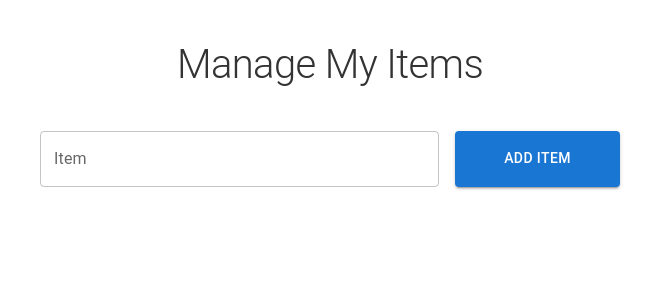
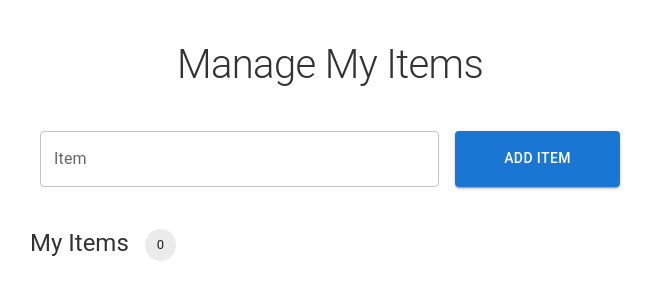
Before and after one commit to ayaanqui/northwestern-prog-test, a React (Create React App) app: page / in a window 1280 px wide. Shown: the top 300 px of the page, without its empty margins (310-962 px from the left). Built offline with nearby package versions, Linux system fonts and the light colour scheme.

Commit message:
Add my items heading

```diff
--- a/src/components/MyItems.tsx
+++ b/src/components/MyItems.tsx
@@ -1,4 +1,4 @@
-import { List } from "@mui/material"
+import { Box, Chip, List, Typography, Stack } from "@mui/material"
 import Item from "./Item"
 
 export interface MyItemsProps {
@@ -8,11 +8,20 @@ export interface MyItemsProps {
 
 const MyItems = ({ list, remove }: MyItemsProps) => {
   return (
-    <List>
-      {list.map((item, i) => (
-        <Item value={item} index={i} key={`item#${i}`} remove={remove} />
-      ))}
-    </List>
+    <Box marginTop="2em">
+      <Stack direction="row" spacing={2}>
+        <Typography variant="h3" fontSize="1.5em">
+          My Items
+        </Typography>
+        <Chip label={list.length} />
+      </Stack>
+
+      <List>
+        {list.map((item, i) => (
+          <Item value={item} index={i} key={`item#${i}`} remove={remove} />
+        ))}
+      </List>
+    </Box>
   )
 }
 
```
